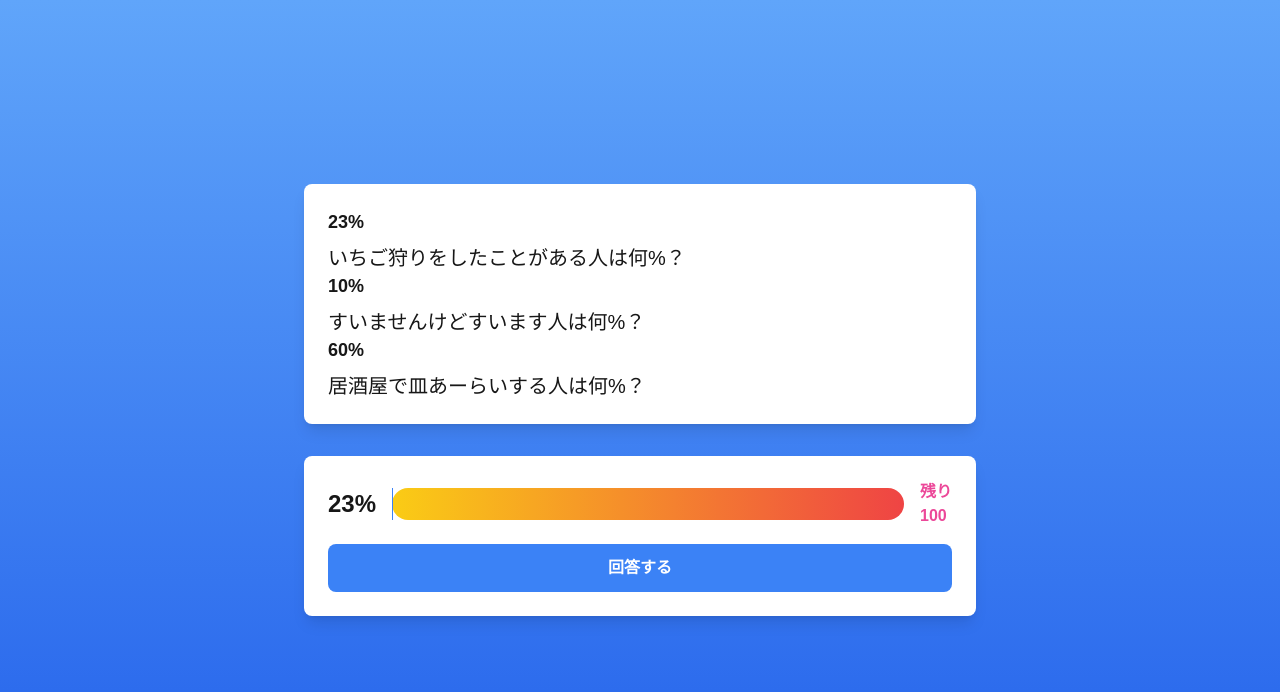
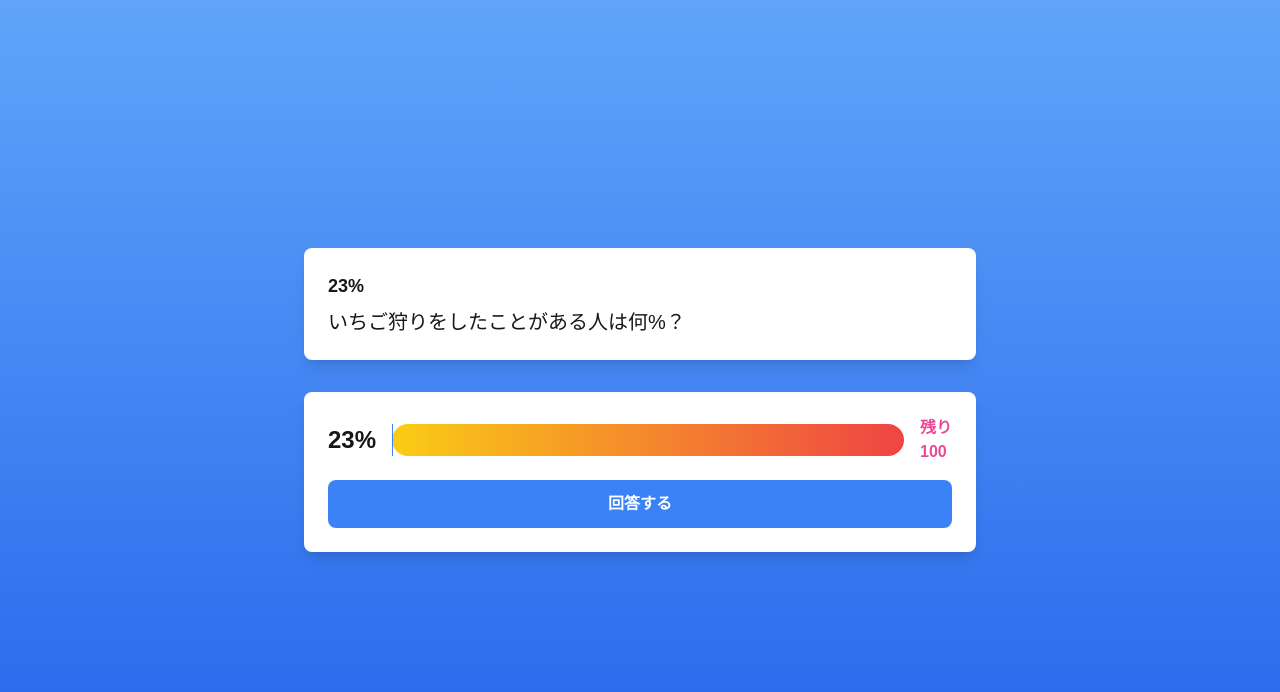
Before and after one commit to na2kera/percent-balloon, a Next.js app: page / in a window 1280 px wide. Shown: the top 692 px of the page. Built offline with nearby package versions, Linux system fonts and the light colour scheme.

Commit message:
問題が一つずつ出るように変更

```diff
--- a/app/page.tsx
+++ b/app/page.tsx
@@ -1,11 +1,15 @@
+"use client";
+import { useState } from "react";
+
 export default function Home() {
+  const [currentQuestionIndex, setCurrentQuestionIndex] = useState(0);
   const data = [
     {
       question: "いちご狩りをしたことがある人は何%？",
       answer: "23%",
     },
     {
-      question: "すいませんけどすいます人は何%？",
+      question: "すいませんけど吸います人は何%？",
       answer: "10%",
     },
     {
@@ -13,18 +17,23 @@ export default function Home() {
       answer: "60%",
     },
   ];
+
+  const handleNextQuestion = () => {
+    if (currentQuestionIndex < data.length - 1) {
+      setCurrentQuestionIndex(currentQuestionIndex + 1);
+    }
+  };
+
   return (
     <div className="flex flex-col items-center justify-center min-h-screen p-8 bg-gradient-to-b from-blue-400 to-blue-600">
       {/* クイズ質問パネル */}
       <div className="bg-white rounded-lg p-6 shadow-lg max-w-2xl w-full mb-8">
         <div className="flex items-center gap-4">
           <div>
-            {data.map((item, index) => (
-              <div key={index}>
-                <div className="text-lg font-bold mb-2">{item.answer}</div>
-                <div className="text-xl">{item.question}</div>
-              </div>
-            ))}
+            <div className="text-lg font-bold mb-2">
+              {data[currentQuestionIndex].answer}
+            </div>
+            <div className="text-xl">{data[currentQuestionIndex].question}</div>
           </div>
         </div>
       </div>
@@ -46,9 +55,12 @@ export default function Home() {
           </div>
         </div>
 
-        {/* 回答ボタンを追加 */}
-        <button className="w-full bg-blue-500 hover:bg-blue-600 text-white font-bold py-3 px-6 rounded-lg transition-colors duration-200">
-          回答する
+        <button
+          onClick={handleNextQuestion}
+          className="w-full bg-blue-500 hover:bg-blue-600 text-white font-bold py-3 px-6 rounded-lg transition-colors duration-200"
+          disabled={currentQuestionIndex === data.length - 1}
+        >
+          {currentQuestionIndex === data.length - 1 ? "終了" : "回答する"}
         </button>
       </div>
     </div>
```
